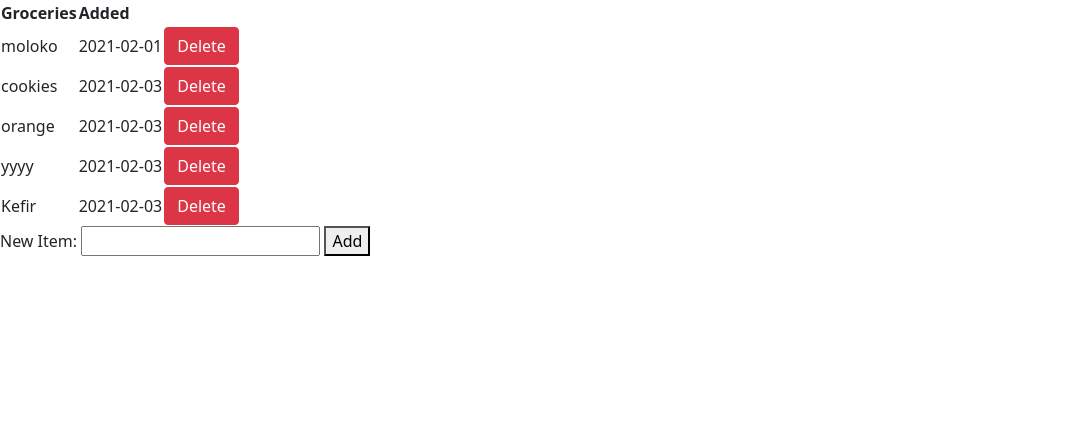
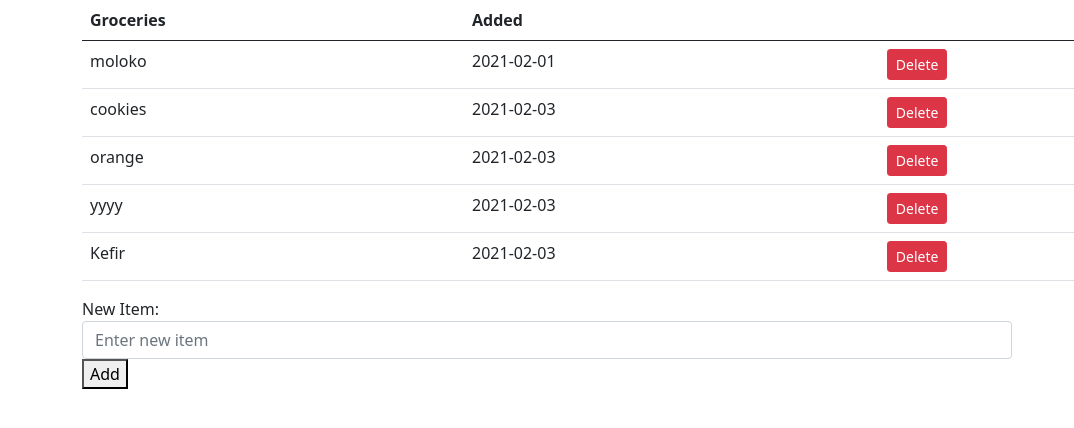
Before and after one commit to 100ballovby/CRUD_APP_9B, a Flask app: page / in a window 1280 px wide. Shown: the top 428 px of the page, without its empty margins (0-1074 px from the left). Run offline with Flask 2, Linux system fonts and the light colour scheme; data comes from the database, SQL or seed files in the repository; both versions use the stored data as it was after the commit.

Commit message:
Adding stylization💣

```diff
--- a/templates/base.html
+++ b/templates/base.html
@@ -18,9 +18,10 @@
 </head>
 <body>
 
-{% block content %}
-{% endblock %}
-
+<div class="container">
+    {% block content %}
+    {% endblock %}
+</div>
 
 <script src="https://cdn.jsdelivr.net/npm/bootstrap@5.0.0-beta1/dist/js/bootstrap.bundle.min.js"
         integrity="sha384-ygbV9kiqUc6oa4msXn9868pTtWMgiQaeYH7/t7LECLbyPA2x65Kgf80OJFdroafW"
--- a/templates/index.html
+++ b/templates/index.html
@@ -4,12 +4,12 @@
     {% if groceries|length < 1 %}
         <p>There is nothing to show!</p>
     {% else %}
-        <table> <!-- table>thead>tr>th*3 -->
+        <table class="table"> <!-- table>thead>tr>th*3 -->
             <thead>
             <tr>
-                <th>Groceries</th>
-                <th>Added</th>
-                <th></th>
+                <th scope="col">Groceries</th>
+                <th scope="col">Added</th>
+                <th scope="col"></th>
             </tr>
             </thead>
             <tbody> <!-- tbody>tr>td*3 -->
@@ -18,7 +18,7 @@
                 <tr>
                     <td>{{ grocery.name }}</td>
                     <td>{{ grocery.added.date() }}</td>
-                <td><a href="" class="btn btn-danger">Delete</a></td>
+                    <td><a href="" class="btn btn-danger btn-sm">Delete</a></td>
                 </tr>
             {% endfor %}
             </tbody>
@@ -26,9 +26,13 @@
     {% endif %}
 
     <form action="/" method="POST">
+        <div class="form-row"><!-- Обертка для формы -->
+            <div class="col-sm-10 my-1"> <!-- форма занимает 10 колонок и имеет внешние отступы -->
                 <label for="newItem">New Item: </label>
-        <input type="text" name="name" id="newItem">
+                <input type="text" name="name" id="newItem" class="form-control" placeholder="Enter new item">
                 <button type="submit">Add</button>
+            </div>
+        </div>
     </form>
 
 {% endblock %}
```
Also changed, not shown: test.db. Lines whose indentation alone changed are shown as unchanged.
